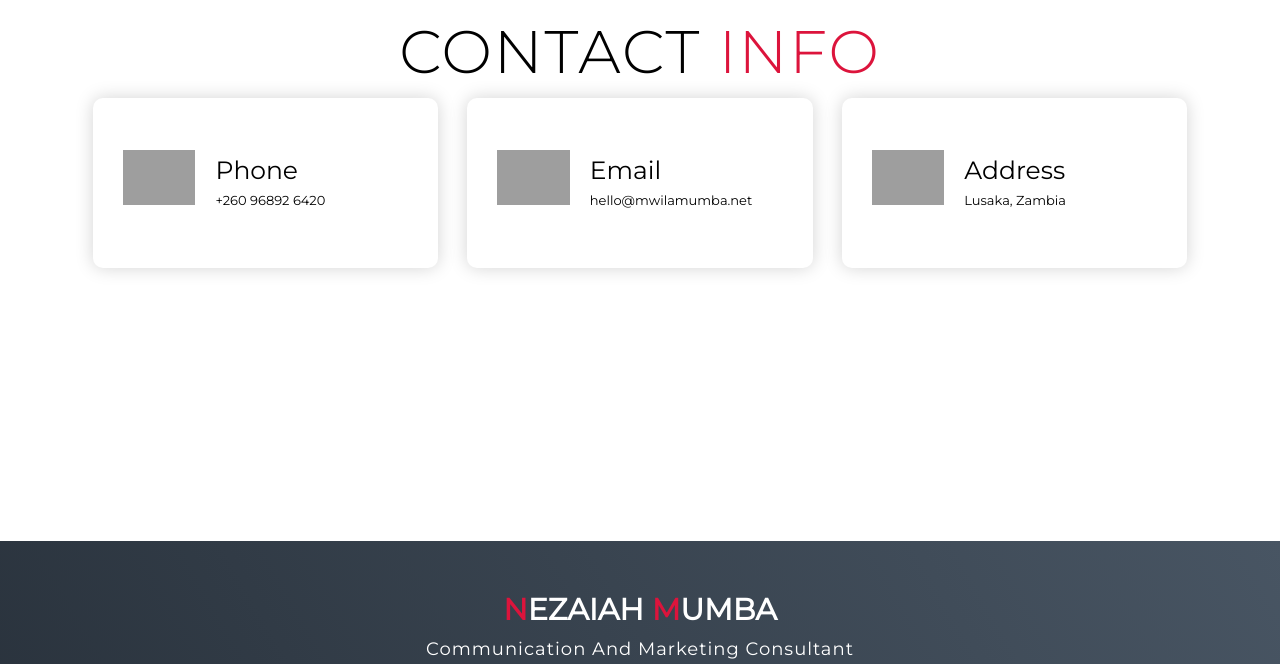
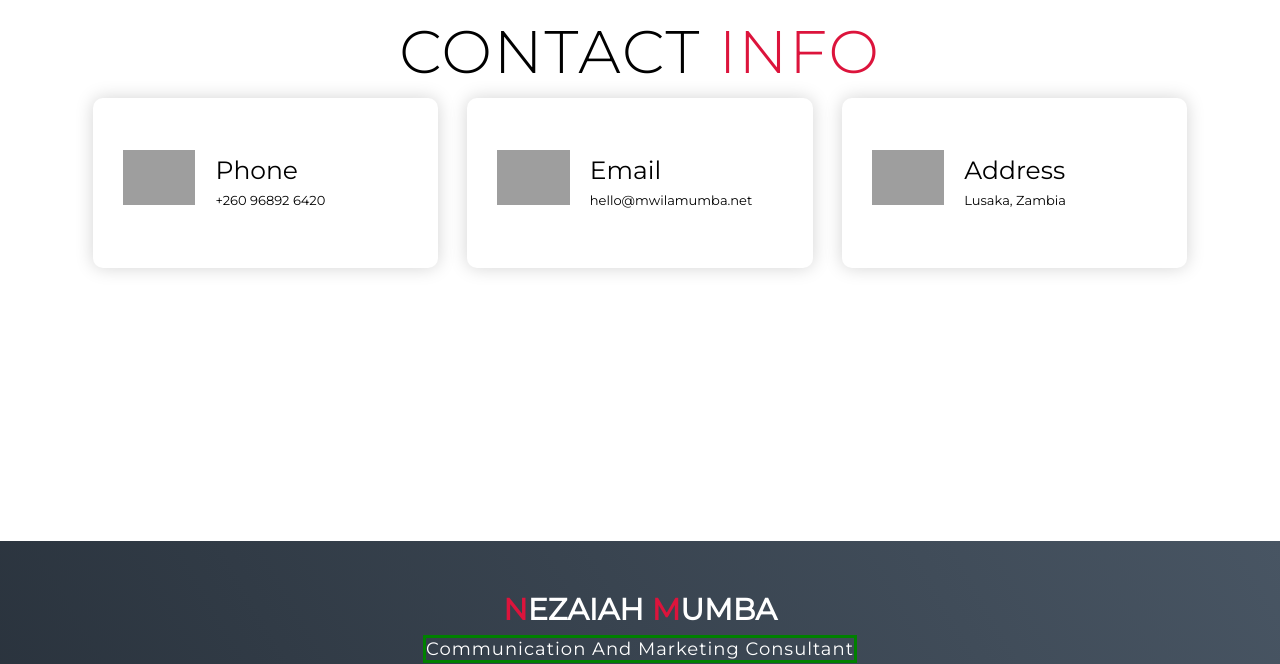
Before and after one commit to OBEDMWAANGA/NezaiahMwilaMumba.github.io, a plain HTML site: page index.html in a window 1280 px wide. Shown: the part 4582-5246 px from the top of the page. Drawn offline with Linux system fonts and the light colour scheme; grey boxes are pictures that could not be loaded.

Commit message:
Update index.html

```diff
--- a/index.html
+++ b/index.html
@@ -221,7 +221,7 @@
       <div class="brand">
         <h1><span>N</span>ezaiah  <span>M</span>umba</h1>
       </div>
-      <h2 style="text-align: center;">Communication And Marketing Consultant</h2>
+      <h2><span style="text-align: center; border: 3px solid green;"> Communication And Marketing Consultant</span> </h2>
       <div class="social-icon">
         <div class="social-item">
           <a href="https://web.facebook.com/nezaiahm" target="_blank"><img src="img/facebook.png" /></a>
```
